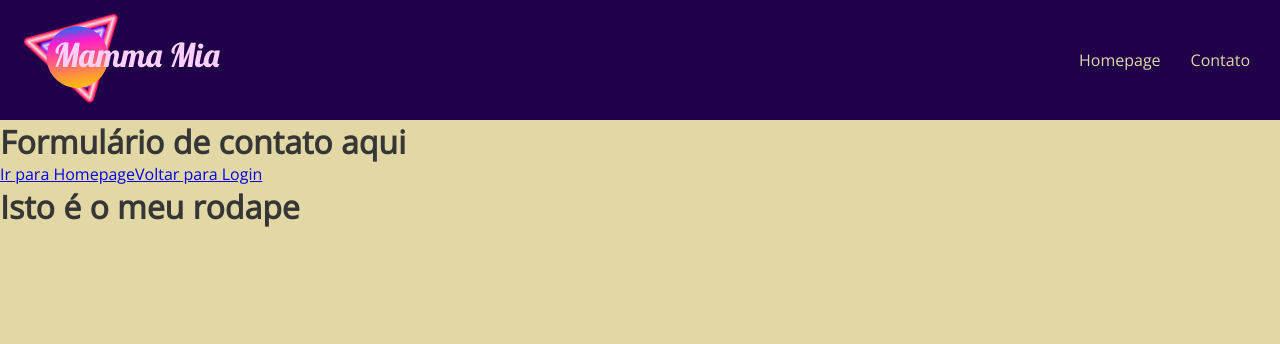
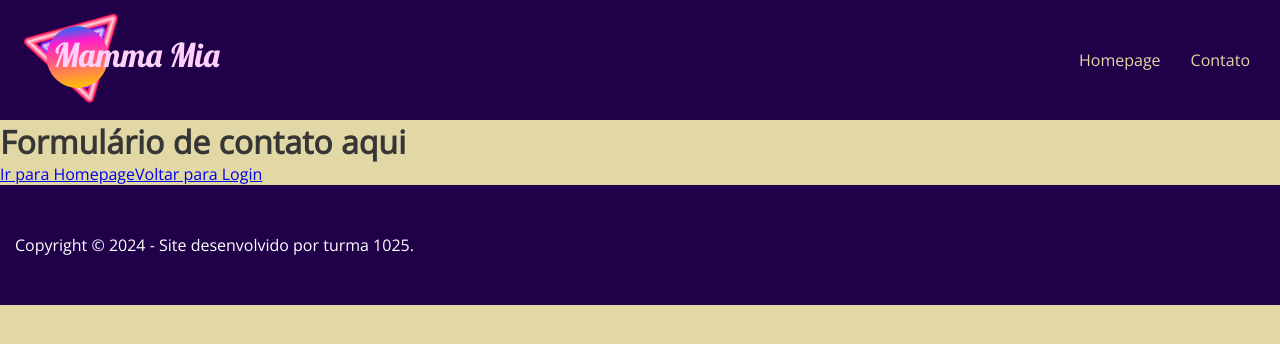
Before and after one commit to viniciuscaol/projeto-final-scdocker, a React (Vite) app: page /contato in a window 1280 px wide. Shown: the top 344 px of the page. Built offline with nearby package versions, Linux system fonts and the light colour scheme.

Commit message:
rodapé finalizado

```diff
--- a/src/components/Rodape/rodape.jsx
+++ b/src/components/Rodape/rodape.jsx
@@ -1,8 +1,24 @@
+import styled from "styled-components";
+
+const RodapeContainer = styled.div`
+    width: 100%;
+    height: 120px;
+    display: flex;
+    justify-content: left;
+    align-items: center;
+    background-color: #1F0049;
+    color: #FFFFFF;
+`
+
+const RodapeText = styled.p`
+    padding: 0 15px;
+`
+
 function Rodape() {
     return (
-        <div className="rodape">
-            <h1>Isto é o meu rodape</h1>
-        </div>
+        <RodapeContainer>
+            <RodapeText>Copyright © 2024 - Site desenvolvido por turma 1025.</RodapeText>
+        </RodapeContainer>
     )
 }
 export default Rodape
```
